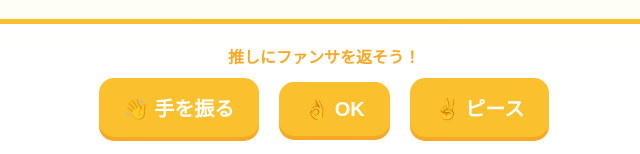
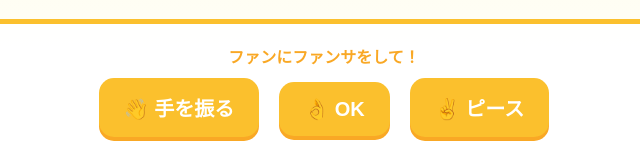
Before and after one commit to haru7-i7M/fanservisegame, a plain HTML site: page index.html in a window 1280 px wide. Both pictures are taken after a click on the button "ライブスタート！". Shown: the part 643-797 px from the top of the page, 316-956 px from the left. Drawn offline with Linux system fonts and the light colour scheme.

Commit message:
Update fan message text in index.html

```diff
--- a/index.html
+++ b/index.html
@@ -96,7 +96,7 @@
     <div id="fan">👤</div>
 
     <div id="ui-layer">
-        <p style="margin: 0 0 10px 0; font-weight: bold; color: #f9a825;">推しにファンサを返そう！</p>
+        <p style="margin: 0 0 10px 0; font-weight: bold; color: #f9a825;">ファンにファンサをして！</p>
         <div id="options"></div>
     </div>
 
```
